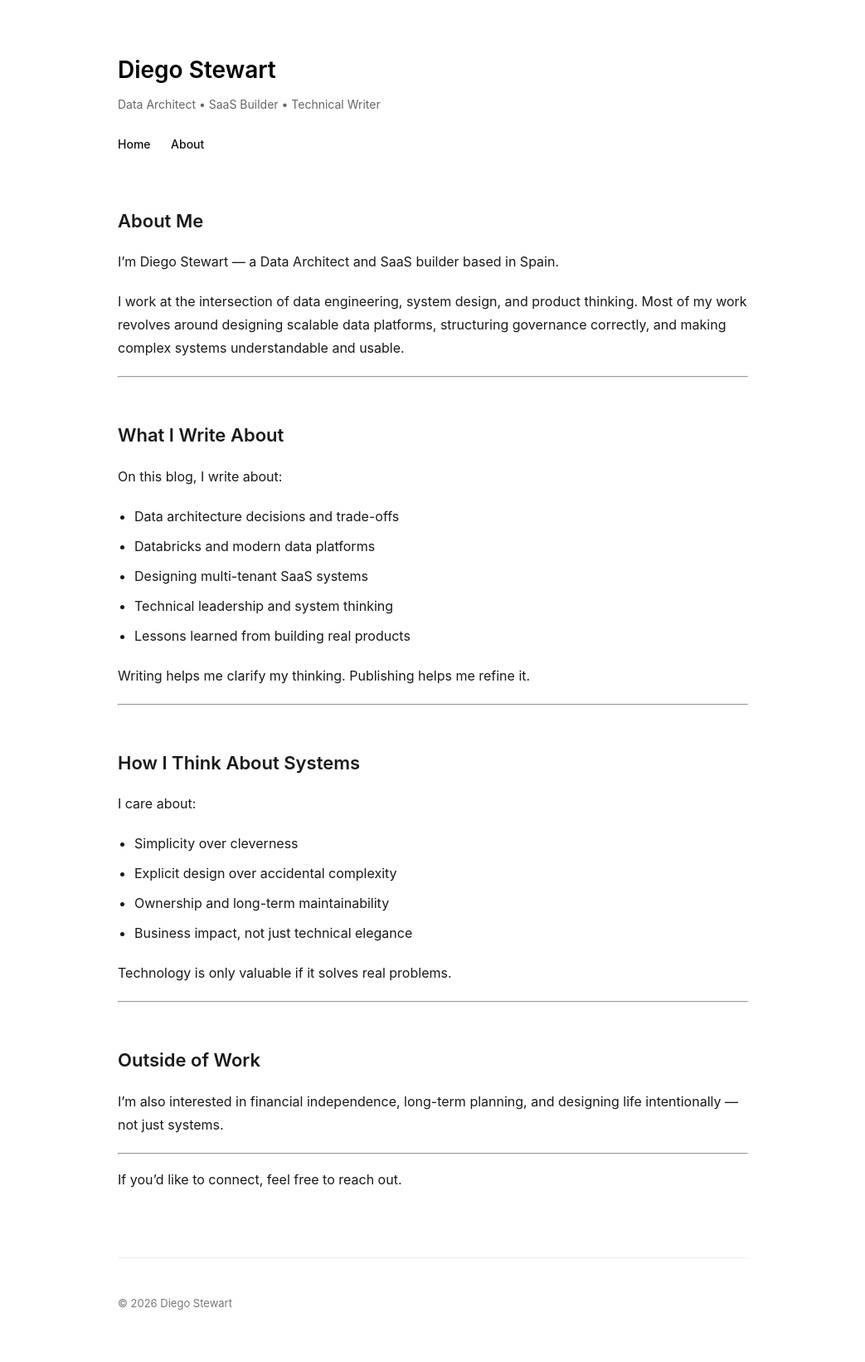
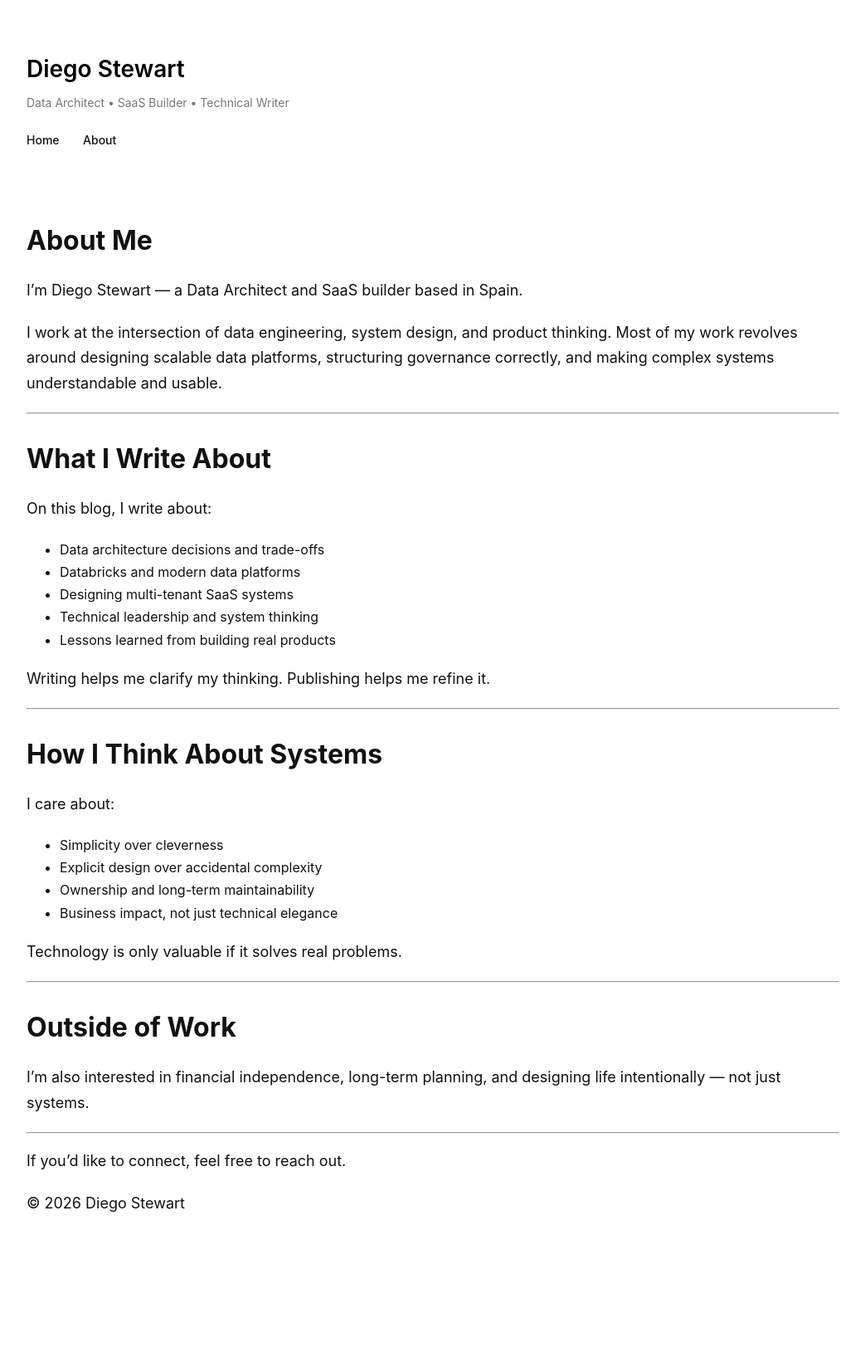
Before and after one commit to diegostewart/diegostewart.github.io, a Jekyll site: the page built from about.md, in a window 1280 px wide. Shown: the whole page at 83% size, without its empty margins (118-1161 px from the left). Built offline with Jekyll 4.4.1, drawn with Linux system fonts in a browser that asks for light colours; after the commit the page ends 1526 px from its top, so only the background shows below that.

Commit message:
style upgrade

```diff
--- a/style.css
+++ b/style.css
@@ -3,30 +3,30 @@
 body {
   font-family: -apple-system, BlinkMacSystemFont, "Segoe UI", Roboto,
                "Helvetica Neue", Arial, sans-serif;
-  max-width: 760px;
+  max-width: 980px;
   margin: 60px auto;
-  padding: 0 20px;
-  line-height: 1.75;
-  color: #1a1a1a;
+  padding: 0 24px;
+  line-height: 1.7;
   background-color: #ffffff;
+  color: #111;
 }
 
 /* -------- Header -------- */
 
 header {
-  margin-bottom: 60px;
+  margin-bottom: 80px;
 }
 
 header h1 {
-  margin-bottom: 5px;
   font-size: 28px;
   font-weight: 600;
+  margin-bottom: 4px;
 }
 
 header p {
+  color: #777;
+  font-size: 14px;
   margin-top: 0;
-  color: #666;
-  font-size: 14px;
 }
 
 nav {
@@ -34,7 +34,7 @@
 }
 
 nav a {
-  margin-right: 20px;
+  margin-right: 24px;
   text-decoration: none;
   color: #111;
   font-weight: 500;
@@ -42,101 +42,123 @@
 }
 
 nav a:hover {
-  text-decoration: underline;
+  opacity: 0.6;
 }
 
-/* -------- Headings -------- */
+/* -------- Blog Row Layout -------- */
 
-h2 {
-  margin-top: 50px;
-  margin-bottom: 15px;
-  font-size: 22px;
+.post-list {
+  display: flex;
+  flex-direction: column;
+  gap: 40px;
+}
+
+.post-row {
+  display: flex;
+  align-items: center;
+  gap: 40px;
+  text-decoration: none;
+  color: inherit;
+  padding: 30px 0;
+  border-bottom: 1px solid #eee;
+  transition: transform 0.15s ease, opacity 0.15s ease;
+}
+
+.post-row:hover {
+  transform: translateY(-2px);
+  opacity: 0.85;
+}
+
+/* -------- Image -------- */
+
+.post-image {
+  flex: 0 0 320px;
+  height: 200px;
+  overflow: hidden;
+  border-radius: 12px;
+}
+
+.post-image img {
+  width: 100%;
+  height: 100%;
+  object-fit: cover;
+}
+
+/* -------- Content -------- */
+
+.post-content {
+  flex: 1;
+}
+
+.post-content h2 {
+  margin: 0 0 12px 0;
+  font-size: 26px;
   font-weight: 600;
 }
 
-h3 {
-  margin-top: 35px;
-  font-size: 18px;
-  font-weight: 600;
+.post-excerpt {
+  color: #555;
+  margin-bottom: 12px;
+  font-size: 16px;
 }
 
-/* -------- Paragraphs -------- */
+.post-date {
+  font-size: 14px;
+  color: #999;
+}
+
+/* -------- Post Page -------- */
+
+main h2 {
+  font-size: 32px;
+  margin-bottom: 10px;
+}
+
+.post-meta {
+  color: #999;
+  font-size: 14px;
+  margin-bottom: 40px;
+}
 
 p {
   margin-bottom: 20px;
+  font-size: 18px;
 }
 
-/* -------- Lists -------- */
-
-ul {
-  margin-bottom: 20px;
-  padding-left: 20px;
-}
-
-li {
-  margin-bottom: 8px;
-}
-
-/* -------- Links -------- */
-
-a {
-  color: #0066cc;
-  text-decoration: none;
-}
-
-a:hover {
-  text-decoration: underline;
-}
-
-/* -------- Post Meta -------- */
-
-.post-meta {
-  color: #888;
-  font-size: 14px;
-  margin-bottom: 30px;
-}
-
-/* -------- Code Blocks -------- */
+/* -------- Code -------- */
 
 pre {
-  background-color: #f6f8fa;
-  padding: 16px;
+  background: #f6f8fa;
+  padding: 18px;
+  border-radius: 8px;
   overflow-x: auto;
-  border-radius: 6px;
-  font-size: 14px;
 }
 
 code {
-  background-color: #f1f1f1;
-  padding: 2px 6px;
+  background: #f1f1f1;
+  padding: 3px 6px;
   border-radius: 4px;
-  font-size: 14px;
 }
 
-/* -------- Blockquotes -------- */
+/* -------- Responsive -------- */
 
-blockquote {
-  border-left: 4px solid #ddd;
-  padding-left: 15px;
-  color: #555;
-  margin: 20px 0;
-}
+@media (max-width: 900px) {
+  .post-row {
+    flex-direction: column;
+    align-items: flex-start;
+  }
 
-/* -------- Footer -------- */
-
-footer {
-  margin-top: 80px;
-  padding-top: 30px;
-  border-top: 1px solid #eee;
-  font-size: 13px;
-  color: #777;
+  .post-image {
+    width: 100%;
+    height: 220px;
+  }
 }
 
 /* -------- Dark Mode -------- */
 
 @media (prefers-color-scheme: dark) {
   body {
-    background-color: #111;
+    background-color: #0f0f0f;
     color: #eaeaea;
   }
 
@@ -144,24 +166,19 @@
     color: #eaeaea;
   }
 
-  a {
-    color: #4da3ff;
+  .post-row {
+    border-bottom: 1px solid #222;
+  }
+
+  .post-excerpt {
+    color: #bbb;
   }
 
   pre {
-    background-color: #1e1e1e;
+    background: #1e1e1e;
   }
 
   code {
-    background-color: #2a2a2a;
-  }
-
-  blockquote {
-    border-left: 4px solid #444;
-    color: #bbb;
-  }
-
-  footer {
-    border-top: 1px solid #333;
+    background: #2a2a2a;
   }
 }
```
Also changed, not shown: _posts/2026-03-04-why-i-started-writing.md (+2 -0 lines), index.md (+18 -7 lines), assets/images/writing.jpeg (added).
